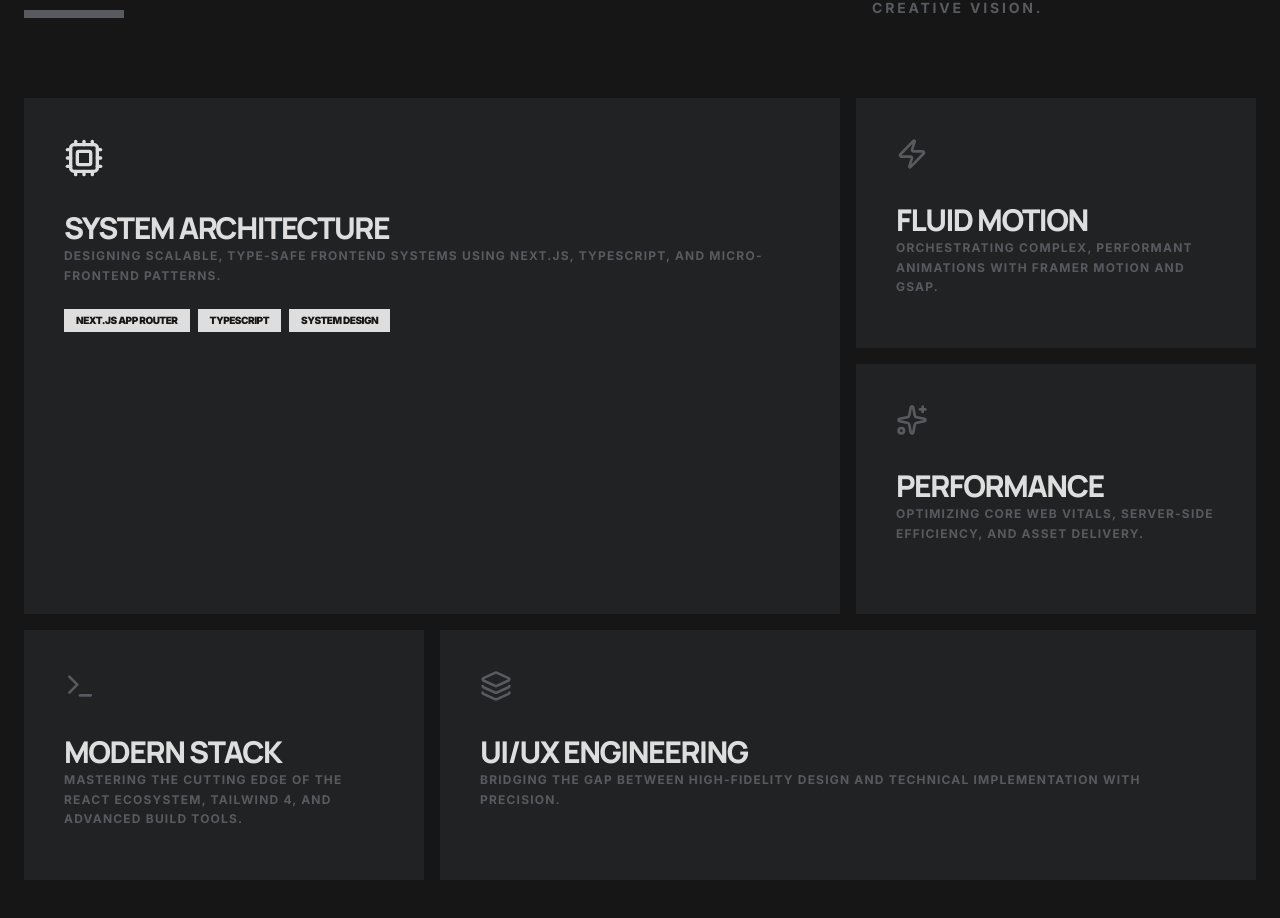
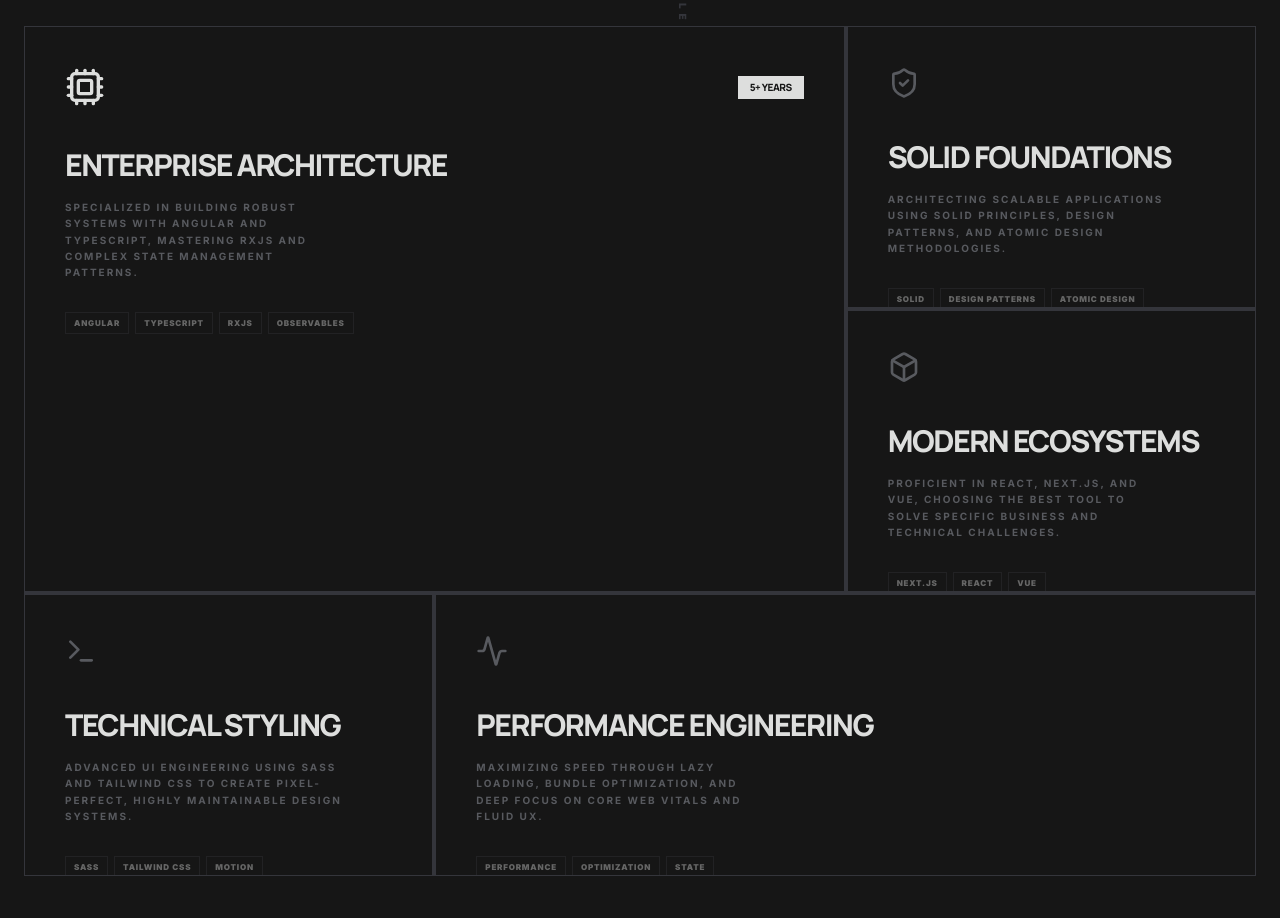
Before and after one commit to Dannii99/my-portfolio, a Next.js app: page / in a window 1280 px wide. Shown: the part 1126-2044 px from the top of the page. Built offline with nearby package versions, Linux system fonts and the light colour scheme.

Commit message:
feature: disaing update moderno

```diff
--- a/components/sections/expertise.tsx
+++ b/components/sections/expertise.tsx
@@ -2,7 +2,7 @@
 
 import { motion } from "framer-motion"
 import { SpotlightCard } from "@/components/ui/spotlight-card"
-import { Cpu, Zap, Terminal, Layers, Sparkles } from "lucide-react"
+import { Cpu, Zap, Terminal, Layers, Sparkles, Box, ShieldCheck, Activity } from "lucide-react"
 
 import { useLanguage } from "@/components/language-provider"
 
@@ -16,98 +16,111 @@ export function Expertise() {
       icon: <Cpu className="h-10 w-10 text-[#dddedd]" />,
       className: "md:col-span-2 md:row-span-2",
       details: t.expertise.items[0].details,
+      technical_stat: "5+ YEARS",
     },
     {
       title: t.expertise.items[1].title,
       description: t.expertise.items[1].description,
-      icon: <Zap className="h-8 w-8 text-[#585a5f]" />,
+      icon: <ShieldCheck className="h-8 w-8 text-[#585a5f]" />,
       className: "md:col-span-1 md:row-span-1",
+      details: t.expertise.items[1].details,
     },
     {
       title: t.expertise.items[2].title,
       description: t.expertise.items[2].description,
-      icon: <Sparkles className="h-8 w-8 text-[#585a5f]" />,
+      icon: <Box className="h-8 w-8 text-[#585a5f]" />,
       className: "md:col-span-1 md:row-span-1",
+      details: t.expertise.items[2].details,
     },
     {
       title: t.expertise.items[3].title,
       description: t.expertise.items[3].description,
       icon: <Terminal className="h-8 w-8 text-[#585a5f]" />,
       className: "md:col-span-1 md:row-span-1",
+      details: t.expertise.items[3].details,
     },
     {
       title: t.expertise.items[4].title,
       description: t.expertise.items[4].description,
-      icon: <Layers className="h-8 w-8 text-[#585a5f]" />,
+      icon: <Activity className="h-8 w-8 text-[#585a5f]" />,
       className: "md:col-span-2 md:row-span-1",
+      details: t.expertise.items[4].details,
     },
   ]
 
   return (
     <section id="expertise" className="w-full py-32 px-6 bg-[#161616]">
       <div className="container mx-auto">
-        <div className="mb-20 flex flex-col md:flex-row md:items-end justify-between gap-10">
-          <div>
+        <div className="mb-24 flex flex-col md:flex-row md:items-end justify-between gap-10">
+          <div className="relative">
             <motion.h2
               initial={{ opacity: 0, y: 20 }}
               whileInView={{ opacity: 1, y: 0 }}
               transition={{ duration: 0.8 }}
               viewport={{ once: true }}
-              className="font-heading text-6xl md:text-8xl font-black tracking-tighter text-[#dddedd] uppercase"
+              className="font-heading text-6xl md:text-9xl font-black tracking-tighter text-[#dddedd] uppercase leading-none"
             >
               {t.expertise.title}
             </motion.h2>
-            <motion.div
-              initial={{ width: 0 }}
-              whileInView={{ width: 100 }}
-              transition={{ duration: 1, delay: 0.5 }}
-              className="h-2 bg-[#585a5f] mt-4"
-            />
+            <div className="absolute -top-10 -right-10 hidden md:block">
+              <span className="text-[10px] font-black text-[#34353b] uppercase tracking-[0.5em] [writing-mode:vertical-lr]">
+                Senior_Engineer_Console
+              </span>
+            </div>
           </div>
           <motion.p
             initial={{ opacity: 0 }}
             whileInView={{ opacity: 1 }}
             transition={{ duration: 0.8, delay: 0.3 }}
             viewport={{ once: true }}
-            className="text-sm uppercase tracking-[0.2em] text-[#585a5f] max-w-sm font-bold"
+            className="text-xs uppercase tracking-[0.4em] text-[#585a5f] max-w-sm font-bold leading-relaxed"
           >
             {t.expertise.subtitle}
           </motion.p>
         </div>
 
-        <div className="grid grid-cols-1 md:grid-cols-3 gap-4 auto-rows-[250px]">
+        <div className="grid grid-cols-1 md:grid-cols-3 gap-1 auto-rows-[280px] border border-[#34353b] bg-[#34353b]">
           {expertise.map((item, index) => (
             <motion.div
               key={item.title}
-              initial={{ opacity: 0, scale: 0.95 }}
-              whileInView={{ opacity: 1, scale: 1 }}
+              initial={{ opacity: 0 }}
+              whileInView={{ opacity: 1 }}
               transition={{ duration: 0.6, delay: index * 0.1 }}
               viewport={{ once: true }}
-              className={item.className}
+              className={`${item.className} group`}
             >
-              <SpotlightCard className="h-full p-10 flex flex-col justify-between border-none bg-[#34353b]/40 rounded-none shadow-none transition-all hover:bg-[#34353b]/60 group">
-                <div>
-                  <div className="mb-8 flex items-center transition-transform group-hover:scale-110 duration-500">
-                    {item.icon}
+              <SpotlightCard className="h-full p-10 flex flex-col justify-between border-none bg-[#161616] hover:bg-[#161616]/80 transition-all duration-500">
+                <div className="relative">
+                  <div className="mb-10 flex items-center justify-between">
+                    <div className="transition-transform group-hover:scale-110 duration-500">
+                      {item.icon}
+                    </div>
+                    {item.technical_stat && (
+                      <span className="font-heading text-[10px] font-black text-[#161616] bg-[#dddedd] px-3 py-1 tracking-tighter">
+                        {item.technical_stat}
+                      </span>
+                    )}
                   </div>
-                  <h3 className="font-heading text-3xl font-black text-[#dddedd] uppercase tracking-tighter">
+
+                  <h3 className="font-heading text-3xl font-black text-[#dddedd] uppercase tracking-tighter mb-4 group-hover:text-[#585a5f] transition-colors">
                     {item.title}
                   </h3>
-                </div>
-                <div>
-                  <p className="text-xs text-[#585a5f] uppercase font-bold tracking-widest leading-relaxed mb-6 group-hover:text-[#dddedd] transition-colors">
+
+                  <p className="text-[10px] text-[#585a5f] uppercase font-bold tracking-[0.2em] leading-relaxed max-w-[280px]">
                     {item.description}
                   </p>
-                  {item.details && (
-                    <div className="flex flex-wrap gap-2">
-                      {item.details.map(detail => (
-                        <span key={detail} className="text-[10px] font-black text-[#161616] bg-[#dddedd] px-3 py-1 uppercase tracking-tighter">
-                          {detail}
-                        </span>
-                      ))}
-                    </div>
-                  )}
                 </div>
+
+                <div className="mt-8 flex flex-wrap gap-1.5 opacity-40 group-hover:opacity-100 transition-opacity duration-700">
+                  {item.details?.map(detail => (
+                    <span key={detail} className="text-[8px] font-black text-[#dddedd] border border-[#34353b] px-2 py-1 uppercase tracking-widest">
+                      {detail}
+                    </span>
+                  ))}
+                </div>
+
+                {/* Decorative scanning line */}
+                <div className="absolute bottom-0 left-0 w-0 h-[1px] bg-[#dddedd] group-hover:w-full transition-all duration-700" />
               </SpotlightCard>
             </motion.div>
           ))}
--- a/lib/i18n.ts
+++ b/lib/i18n.ts
@@ -22,29 +22,33 @@ export const translations = {
       location: "Location",
     },
     expertise: {
-      title: "Technical Expertise",
-      subtitle: "A comprehensive approach to modern frontend engineering, balancing technical rigor with creative vision.",
+      title: "Expertise",
+      subtitle: "5+ years of engineering high-end frontend systems with a focus on architecture, performance, and scalability.",
       items: [
         {
-          title: "System Architecture",
-          description: "Designing scalable, type-safe frontend systems using Next.js, TypeScript, and micro-frontend patterns.",
-          details: ["Next.js App Router", "TypeScript", "System Design"],
+          title: "Enterprise Architecture",
+          description: "Specialized in building robust systems with Angular and TypeScript, mastering RxJS and complex state management patterns.",
+          details: ["Angular", "TypeScript", "RxJS", "Observables"],
         },
         {
-          title: "Fluid Motion",
-          description: "Orchestrating complex, performant animations with Framer Motion and GSAP.",
+          title: "Solid Foundations",
+          description: "Architecting scalable applications using SOLID principles, Design Patterns, and Atomic Design methodologies.",
+          details: ["SOLID", "Design Patterns", "Atomic Design"],
         },
         {
-          title: "Performance",
-          description: "Optimizing Core Web Vitals, server-side efficiency, and asset delivery.",
+          title: "Modern Ecosystems",
+          description: "Proficient in React, Next.js, and Vue, choosing the best tool to solve specific business and technical challenges.",
+          details: ["Next.js", "React", "Vue"],
         },
         {
-          title: "Modern Stack",
-          description: "Mastering the cutting edge of the React ecosystem, Tailwind 4, and advanced build tools.",
+          title: "Technical Styling",
+          description: "Advanced UI engineering using SASS and Tailwind CSS to create pixel-perfect, highly maintainable design systems.",
+          details: ["SASS", "Tailwind CSS", "Motion"],
         },
         {
-          title: "UI/UX Engineering",
-          description: "Bridging the gap between high-fidelity design and technical implementation with precision.",
+          title: "Performance Engineering",
+          description: "Maximizing speed through Lazy Loading, bundle optimization, and deep focus on Core Web Vitals and fluid UX.",
+          details: ["Performance", "Optimization", "State"],
         },
       ],
     },
@@ -156,29 +160,33 @@ export const translations = {
       location: "Ubicación",
     },
     expertise: {
-      title: "Experiencia Técnica",
-      subtitle: "Un enfoque integral de la ingeniería frontend moderna, equilibrando el rigor técnico con la visión creativa.",
+      title: "Experticia",
+      subtitle: "5+ años de ingeniería en sistemas frontend de alta gama con enfoque en arquitectura, rendimiento y escalabilidad.",
       items: [
         {
-          title: "Arquitectura de Sistemas",
-          description: "Diseño de sistemas frontend escalables y seguros con Next.js, TypeScript y patrones de micro-frontends.",
-          details: ["Next.js App Router", "TypeScript", "Diseño de Sistemas"],
+          title: "Arquitectura Empresarial",
+          description: "Especializado en construir sistemas robustos con Angular y TypeScript, dominando RxJS y patrones complejos de gestión de estado.",
+          details: ["Angular", "TypeScript", "RxJS", "Observables"],
         },
         {
-          title: "Movimiento Fluido",
-          description: "Orquestación de animaciones complejas y de alto rendimiento con Framer Motion y GSAP.",
+          title: "Bases Sólidas",
+          description: "Arquitectando aplicaciones escalables utilizando principios SOLID, Patrones de Diseño y metodologías de Diseño Atómico.",
+          details: ["SOLID", "Design Patterns", "Atomic Design"],
         },
         {
-          title: "Rendimiento",
-          description: "Optimización de Core Web Vitals, eficiencia del lado del servidor y entrega de activos.",
+          title: "Ecosistemas Modernos",
+          description: "Dominio de React, Next.js y Vue, eligiendo la mejor herramienta para resolver desafíos técnicos y de negocio específicos.",
+          details: ["Next.js", "React", "Vue"],
         },
         {
-          title: "Stack Moderno",
-          description: "Dominio de la vanguardia del ecosistema React, Tailwind 4 y herramientas de construcción avanzadas.",
+          title: "Estilado Técnico",
+          description: "Ingeniería de UI avanzada utilizando SASS y Tailwind CSS para crear sistemas de diseño pixel-perfect y altamente mantenibles.",
+          details: ["SASS", "Tailwind CSS", "Motion"],
         },
         {
-          title: "Ingeniería UI/UX",
-          description: "Cerrando la brecha entre el diseño de alta fidelidad y la implementación técnica con precisión.",
+          title: "Ingeniería de Rendimiento",
+          description: "Maximizando la velocidad a través de Lazy Loading, optimización de bundles y enfoque profundo en Core Web Vitals.",
+          details: ["Performance", "Optimization", "State"],
         },
       ],
     },
```
